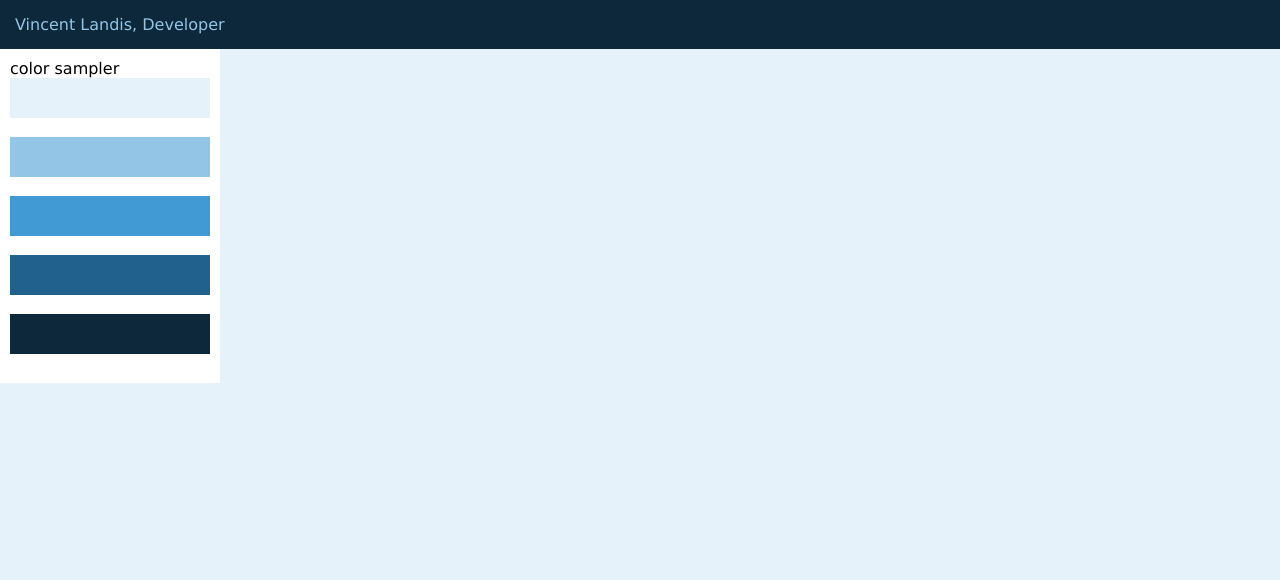
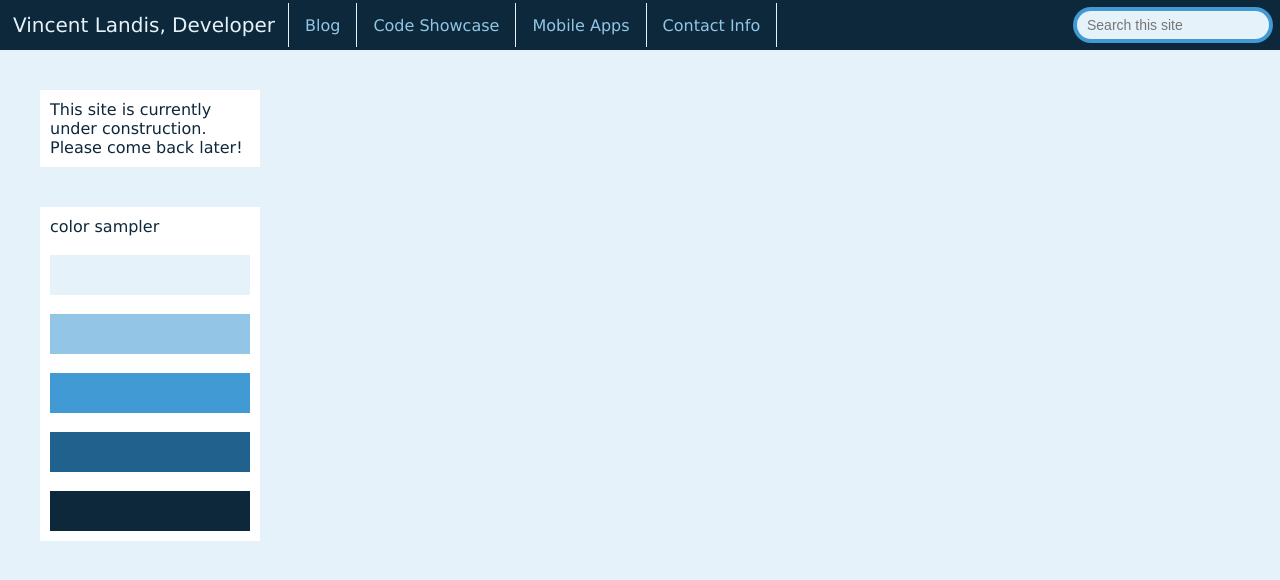
Before and after one commit to vincelandis/vincelandis.github.io, a plain HTML site: page index.html in a window 1280 px wide. Drawn offline with nearby package versions, Linux system fonts and the light colour scheme.

Commit message:
added tab bar, search bar, construction notice

```diff
--- a/index.html
+++ b/index.html
@@ -1,114 +1,53 @@
 <html>
   <head>
+    <title>Vince Landis</title>
+    <link rel="icon" href="images/vincelandis.ico">
+
+    <link rel="stylesheet" type="text/css" href="styles/vincelandis.css">
     <script src="https://ajax.googleapis.com/ajax/libs/jquery/1.11.3/jquery.min.js"></script>
-    <title>Vince Landis</title>
-    <link rel="icon" href="images/test.ico">
+    <script src="scripts/vincelandis.js"></script>
   </head>
   <body>
     <div id="titleBar">
-      <a href="index.html" title="Home">
-        Vincent Landis, Developer
+      <div id="pageTitle">
+        <a href="index.html" title="Home">
+          <span class="largeText">Vincent Landis, Developer</span>
+        </a>
+      </div>
+      <div class="spacer floatLeft color1"></div>
+      <a href="blog_home" title="Life, as I know it" class="mediumText menuTab floatLeft">
+        Blog
       </a>
+      <div class="spacer floatLeft color1"></div>
+      <a href="code_examples" title="Coding projects showcase" class="mediumText menuTab floatLeft">
+        Code Showcase
+      </a>
+      <div class="spacer floatLeft color1"></div>
+      <a href="mobile_apps" title="Mobile Applications" class="mediumText menuTab floatLeft">
+        Mobile Apps
+      </a>
+      <div class="spacer floatLeft color1"></div>
+      <a href="contact_info" title="Get in touch with me" class="mediumText menuTab floatLeft">
+        Contact Info
+      </a>
+      <div class="spacer floatLeft color1"></div>
+      <div id="searchCase" class="color3 floatRight">
+        <div id="innerCase" class="color1">
+          <input id="searchBar" class="color1" placeholder="Search this site"/>
+        </div>
+      </div>
     </div>
-    <div id="contentArea">
-      color sampler<br/>
+    <div class="contentArea">
+      This site is currently under construction.<br/>
+      Please come back later!
+    </div>
+    <div class="contentArea">
+      color sampler<br/><br/>
       <div class="colorScheme color1"></div><br/>
       <div class="colorScheme color2"></div><br/>
       <div class="colorScheme color3"></div><br/>
       <div class="colorScheme color4"></div><br/>
-      <div class="colorScheme color5"></div><br/>
+      <div class="colorScheme color5"></div>
     </div>
   </body>
 </html>
-
-<style>
-.color1{background-color:#E6F2F9;}
-.color2{background-color:#93C6E6;}
-.color3{background-color:#419AD3;}
-.color4{background-color:#20628D;}
-.color5{background-color:#0D283A;}
-a:visited {
-  color: #93C6E6;
-  text-decoration: none;
-}
-a:link {
-  color: #93C6E6;
-  text-decoration: none;
-}
-body {
-  background-attachment:fixed;
-  background-color: #E6F2F9;
-  margin: 0px;
-  font-family: "Lucida Sans Unicode", "Lucida Grande", sans-serif;
-}
-#titleBar {
-  background-color: #0D283A;
-  padding: 15px;
-}
-.colorScheme {
-  width: 200px;
-  height: 40px;
-}
-#contentArea {
-  background-color: white;
-  padding: 10px;
-  width: 200px;
-}
-
-
-.appInfoLink1 {
-  width: 350px;
-  text-align: center;
-  margin-left: 25px;
-  margin-top: 20px;
-  clear: both;
-  background: white;
-  color: black;
-  cursor: pointer;
-  float: left;
-  border-radius: 8px;
-}
-.appInfoLink2 {
-  width: 350px;
-  text-align: center;
-  margin-left: 25px;
-  margin-top: 20px;
-  clear: both;
-  background: black;
-  color: white;
-  cursor: pointer;
-  float: left;
-  border-radius: 8px;
-}
-.gradientHoriz {
-  background: -webkit-linear-gradient(left, purple, black); /* For Safari 5.1 to 6.0 */
-  background: -o-linear-gradient(right, purple, black);     /* For Opera 11.1 to 12.0 */
-  background: -moz-linear-gradient(right, purple, black);   /* For Firefox 3.6 to 15 */
-  background: linear-gradient(to right, purple, black);     /* Standard syntax */
-  height: 50px;
-}
-.gradientVertical {
-  background: -webkit-linear-gradient(black, white); /* For Safari 5.1 to 6.0 */
-  background: -o-linear-gradient(black, white);      /* For Opera 11.1 to 12.0 */
-  background: -moz-linear-gradient(black, white);    /* For Firefox 3.6 to 15 */
-  background: linear-gradient(black, white);         /* Standard syntax */
-}
-.highlighted {background: #FF541F;}
-.floatRight {float: right;}
-.floatLeft {float: left;}
-.clearBoth {clear: both;}
-</style>
-
-<script>
-/*
-
-document.addEventListener("DOMContentLoaded", function() {
-
-  for (var i = 1; i <= buttonCount; i++) {
-    document.getElementById("button" + i).addEventListener("click", chooseMenuTab, false);
-  }
-
-}, false);
-
-*/
-</script>
--- /dev/null
+++ b/styles/vincelandis.css
@@ -0,0 +1,133 @@
+.color1{background-color:#E6F2F9;}
+.color2{background-color:#93C6E6;}
+.color3{background-color:#419AD3;}
+.color4{background-color:#20628D;}
+.color5{background-color:#0D283A;}
+a:visited {
+  color: #93C6E6;
+  text-decoration: none;
+}
+a:link {
+  color: #93C6E6;
+  text-decoration: none;
+}
+body {
+  background-attachment:fixed;
+  background-color: #E6F2F9;
+  color: #0D283A;
+  margin: 0px;
+  font-family: "Lucida Sans Unicode", "Lucida Grande", sans-serif;
+}
+.largeText {
+  color: #E6F2F9;
+  font-size: 20px;
+}
+.mediumText {
+  font-size: 16px;
+}
+#titleBar {
+  background-color: #0D283A;
+  height: 50px;
+}
+#pageTitle {
+  padding-top: 13px;
+  padding-bottom: 13px;
+  padding-left: 13px;
+  height: 24px;
+  width: 275px;
+  float: left;
+}
+.menuTab {
+  padding: 16px;
+  height: 18px;
+}
+.menuTab:hover {
+  background-color: #20628D;
+}
+.menuTab:active {
+  background-color: #419AD3;
+}
+.spacer {
+  width: 1px;
+  height: 44px;
+  margin-top: 3px;
+  margin-bottom: 3px;
+}
+#searchCase {
+  height: 36px;
+  width: 200px;
+  margin: 7px;
+  border-radius: 18px;
+}
+#innerCase {
+  height: 28px;
+  width: 192px;
+  margin: 4px;
+  border-radius: 14px;
+}
+#searchBar {
+  height: 24px;
+  width: 160px;
+  margin-top: 2px;
+  margin-left: 8px;
+  border: none;
+  outline: none;
+  font-size: 14px;
+}
+#searchBar:before {
+  content: '\e802';
+}
+
+.colorScheme {
+  width: 200px;
+  height: 40px;
+}
+.contentArea {
+  margin: 40px;
+  background-color: white;
+  padding: 10px;
+  width: 200px;
+}
+
+
+.appInfoLink1 {
+  width: 350px;
+  text-align: center;
+  margin-left: 25px;
+  margin-top: 20px;
+  clear: both;
+  background: white;
+  color: black;
+  cursor: pointer;
+  float: left;
+  border-radius: 8px;
+}
+.appInfoLink2 {
+  width: 350px;
+  text-align: center;
+  margin-left: 25px;
+  margin-top: 20px;
+  clear: both;
+  background: black;
+  color: white;
+  cursor: pointer;
+  float: left;
+  border-radius: 8px;
+}
+.gradientHoriz {
+  background: -webkit-linear-gradient(left, purple, black); /* For Safari 5.1 to 6.0 */
+  background: -o-linear-gradient(right, purple, black);     /* For Opera 11.1 to 12.0 */
+  background: -moz-linear-gradient(right, purple, black);   /* For Firefox 3.6 to 15 */
+  background: linear-gradient(to right, purple, black);     /* Standard syntax */
+  height: 50px;
+}
+.gradientVertical {
+  background: -webkit-linear-gradient(black, white); /* For Safari 5.1 to 6.0 */
+  background: -o-linear-gradient(black, white);      /* For Opera 11.1 to 12.0 */
+  background: -moz-linear-gradient(black, white);    /* For Firefox 3.6 to 15 */
+  background: linear-gradient(black, white);         /* Standard syntax */
+}
+.highlighted {background: #FF541F;}
+.floatRight {float: right;}
+.floatLeft {float: left;}
+.clearBoth {clear: both;}
```
Also changed, not shown: scripts/vincelandis.js (added, +11 -0 lines), test.html (deleted, +0 -16 lines), appLinks.html (deleted), images/background.jpg (deleted), images/background.png (deleted), images/favicon.ico (deleted), images/icon.png (deleted), images/test.ico (deleted), images/test.png (deleted), images/vincelandis.ico (added), images/vincelandis.png (added), 2 other files.
